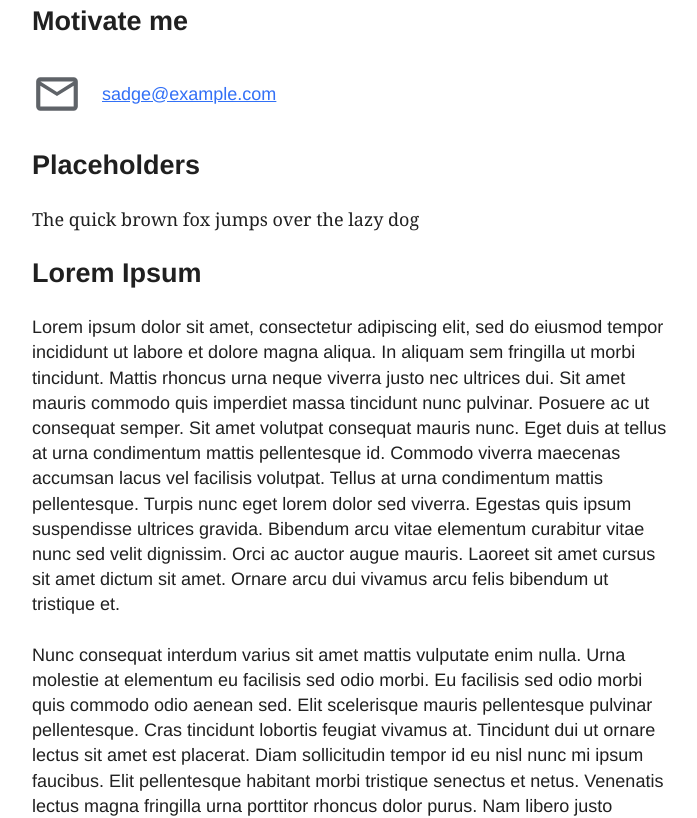
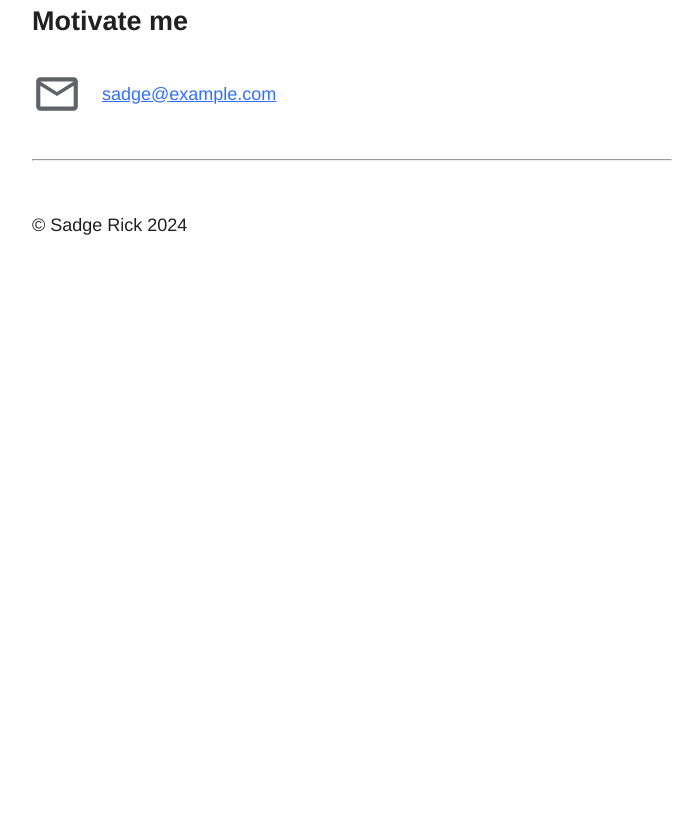
Before and after one commit to TheCodingRedcoat/NeverGonnaGiveYouUp, a plain HTML site: page index.html in a window 1280 px wide. Shown: the part 1063-1881 px from the top of the page, without its empty margins (288-985 px from the left). After the commit the page ends 1341 px from the top, so only its background shows below. Drawn offline with nearby package versions, Linux system fonts and the light colour scheme.

Commit message:
Update index.html

```diff
--- a/index.html
+++ b/index.html
@@ -54,23 +54,7 @@
             </div>
         </contact>
 
-        <div>
-            <h2>Placeholders</h2>
 
-            <p style="font-family: Georgia, 'Times New Roman', Times, serif;">The quick brown fox jumps over the lazy dog</p>
-
-            <h2>Lorem Ipsum</h2>
-            <p>Lorem ipsum dolor sit amet, consectetur adipiscing elit, sed do eiusmod tempor incididunt ut labore et dolore magna aliqua. In aliquam sem fringilla ut morbi tincidunt. Mattis rhoncus urna neque viverra justo nec ultrices dui. Sit amet mauris commodo quis imperdiet massa tincidunt nunc pulvinar. Posuere ac ut consequat semper. Sit amet volutpat consequat mauris nunc. Eget duis at tellus at urna condimentum mattis pellentesque id. Commodo viverra maecenas accumsan lacus vel facilisis volutpat. Tellus at urna condimentum mattis pellentesque. Turpis nunc eget lorem dolor sed viverra. Egestas quis ipsum suspendisse ultrices gravida. Bibendum arcu vitae elementum curabitur vitae nunc sed velit dignissim. Orci ac auctor augue mauris. Laoreet sit amet cursus sit amet dictum sit amet. Ornare arcu dui vivamus arcu felis bibendum ut tristique et.
-                <br><br>
-                Nunc consequat interdum varius sit amet mattis vulputate enim nulla. Urna molestie at elementum eu facilisis sed odio morbi. Eu facilisis sed odio morbi quis commodo odio aenean sed. Elit scelerisque mauris pellentesque pulvinar pellentesque. Cras tincidunt lobortis feugiat vivamus at. Tincidunt dui ut ornare lectus sit amet est placerat. Diam sollicitudin tempor id eu nisl nunc mi ipsum faucibus. Elit pellentesque habitant morbi tristique senectus et netus. Venenatis lectus magna fringilla urna porttitor rhoncus dolor purus. Nam libero justo laoreet sit. Amet est placerat in egestas erat. Adipiscing diam donec adipiscing tristique risus nec. Neque laoreet suspendisse interdum consectetur. Tincidunt nunc pulvinar sapien et ligula ullamcorper malesuada proin libero. Velit scelerisque in dictum non consectetur a erat nam at. At urna condimentum mattis pellentesque id nibh tortor. Egestas fringilla phasellus faucibus scelerisque eleifend donec. Justo laoreet sit amet cursus sit amet dictum.
-                <br><br>
-                Malesuada fames ac turpis egestas. Pellentesque pulvinar pellentesque habitant morbi tristique senectus et. Suspendisse ultrices gravida dictum fusce ut. Laoreet sit amet cursus sit. Volutpat odio facilisis mauris sit amet massa vitae tortor. Auctor elit sed vulputate mi sit. Fringilla phasellus faucibus scelerisque eleifend donec pretium. Diam volutpat commodo sed egestas egestas fringilla phasellus. Ut venenatis tellus in metus vulputate eu scelerisque felis. Et ligula ullamcorper malesuada proin libero. Quam viverra orci sagittis eu volutpat odio facilisis. Aliquam vestibulum morbi blandit cursus risus. Felis eget nunc lobortis mattis. Nibh cras pulvinar mattis nunc sed blandit libero. Purus semper eget duis at tellus at urna. Sed cras ornare arcu dui vivamus arcu felis bibendum.
-                <br><br>
-                Pellentesque id nibh tortor id aliquet lectus proin. Est ante in nibh mauris cursus mattis molestie a. Magna ac placerat vestibulum lectus mauris ultrices. Eu augue ut lectus arcu bibendum at varius vel pharetra. Eget velit aliquet sagittis id consectetur purus. Sed lectus vestibulum mattis ullamcorper velit sed. Sed pulvinar proin gravida hendrerit. Fermentum dui faucibus in ornare. Sed viverra ipsum nunc aliquet bibendum enim facilisis. Molestie a iaculis at erat pellentesque adipiscing commodo elit at. Fermentum dui faucibus in ornare quam viverra orci sagittis eu. Justo laoreet sit amet cursus sit amet. Nibh praesent tristique magna sit amet. Commodo quis imperdiet massa tincidunt. Aenean vel elit scelerisque mauris pellentesque pulvinar pellentesque. Vitae purus faucibus ornare suspendisse sed nisi lacus. Praesent elementum facilisis leo vel fringilla.
-                <br><br>
-                Nulla facilisi etiam dignissim diam. Pharetra convallis posuere morbi leo urna. Eget nunc lobortis mattis aliquam faucibus purus. Eget arcu dictum varius duis at consectetur lorem donec. Malesuada nunc vel risus commodo viverra maecenas accumsan lacus vel. Parturient montes nascetur ridiculus mus. Et sollicitudin ac orci phasellus egestas tellus rutrum tellus pellentesque. Accumsan sit amet nulla facilisi morbi tempus. Libero nunc consequat interdum varius. Accumsan in nisl nisi scelerisque eu ultrices. Id eu nisl nunc mi ipsum faucibus vitae. Orci nulla pellentesque dignissim enim. Sit amet mauris commodo quis imperdiet massa tincidunt. Mauris cursus mattis molestie a iaculis at erat pellentesque. Ut ornare lectus sit amet est placerat in egestas.
-            </p>
-        </div>
 
         <footer>
             <br>
```
